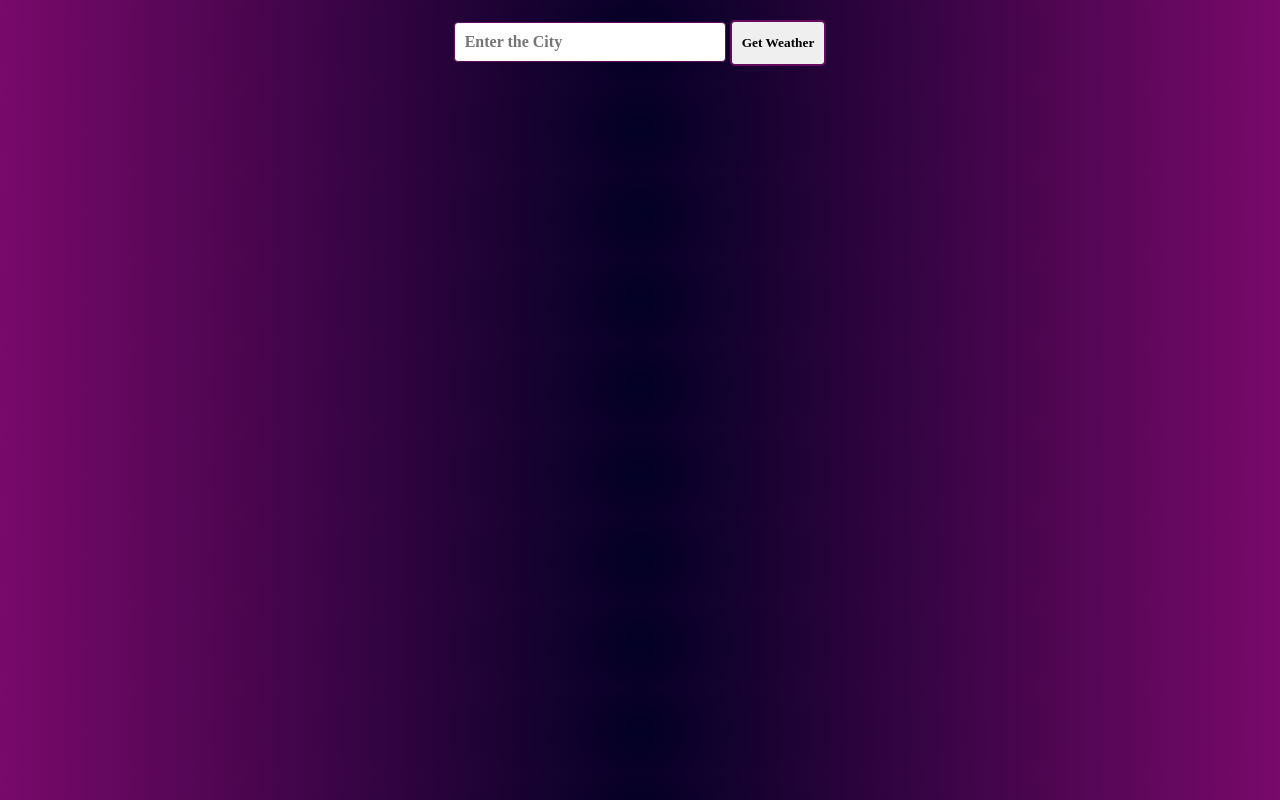
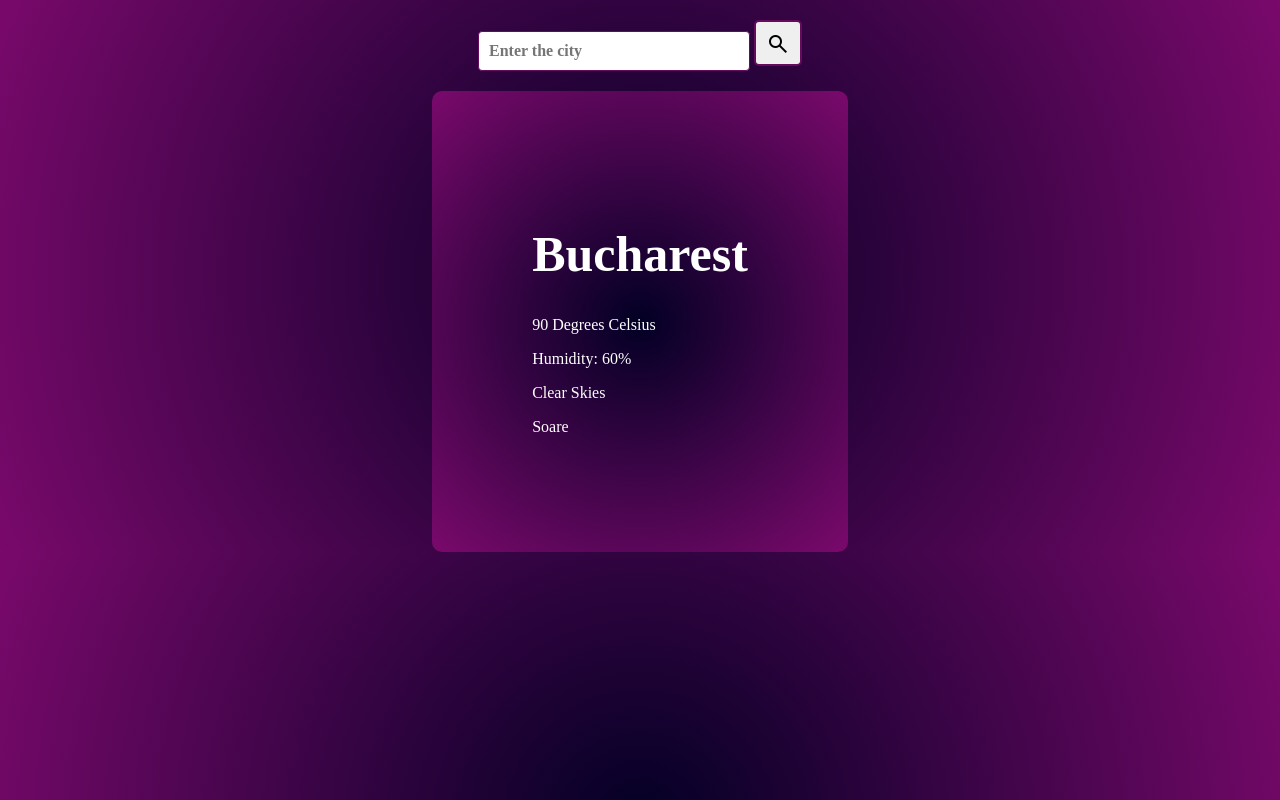
Before and after one commit to cristicemaivrei/weatherapp-progress, a plain HTML site: page index.html in a window 1280 px wide. Drawn offline with nearby package versions, Linux system fonts and the light colour scheme; a web font is replaced by a local one.

Commit message:
Update index.html

```diff
--- a/index.html
+++ b/index.html
@@ -8,14 +8,17 @@
     <link rel="preconnect" href="https://fonts.googleapis.com">
 <link rel="preconnect" href="https://fonts.gstatic.com" crossorigin>
 <link href="https://fonts.googleapis.com/css2?family=Linden+Hill:ital@0;1&display=swap" rel="stylesheet">
+<link href="https://fonts.googleapis.com/css2?family=Orbitron:wght@400..900&display=swap" rel="stylesheet">
+<link href="https://fonts.googleapis.com/css2?family=Geo:ital@0;1&family=Orbitron:wght@400..900&display=swap" rel="stylesheet">
+<link rel="stylesheet" href="https://fonts.googleapis.com/css2?family=Material+Symbols+Outlined:opsz,wght,FILL,GRAD@20..48,100..700,0..1,-50..200" />
 </head>
 <body>
     <form class="weatherForm">
-        <input type="text" class="cityInput" placeholder="Enter the City">
-        <button type="submit">Get Weather</button>
+        <input type="text" class="cityInput" placeholder="Enter the city">
+        <button type="submit"><span class="material-symbols-outlined">search</span></button>
     </form>
 
-    <div class="card" style="display:none">
+    <div class="card" >
         <h1 class="cityDisplay">Bucharest</h1>
         <p class="tempDisplay">90 Degrees Celsius</p>
         <p class="humidityDisplay">Humidity: 60%</p>
```
